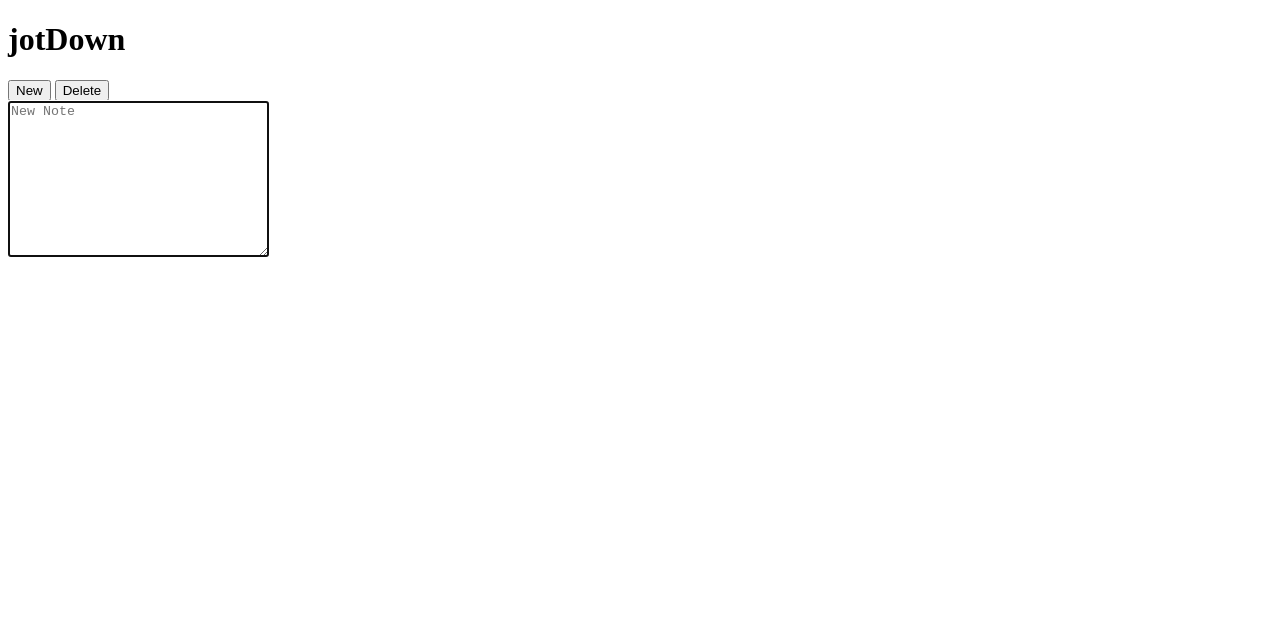
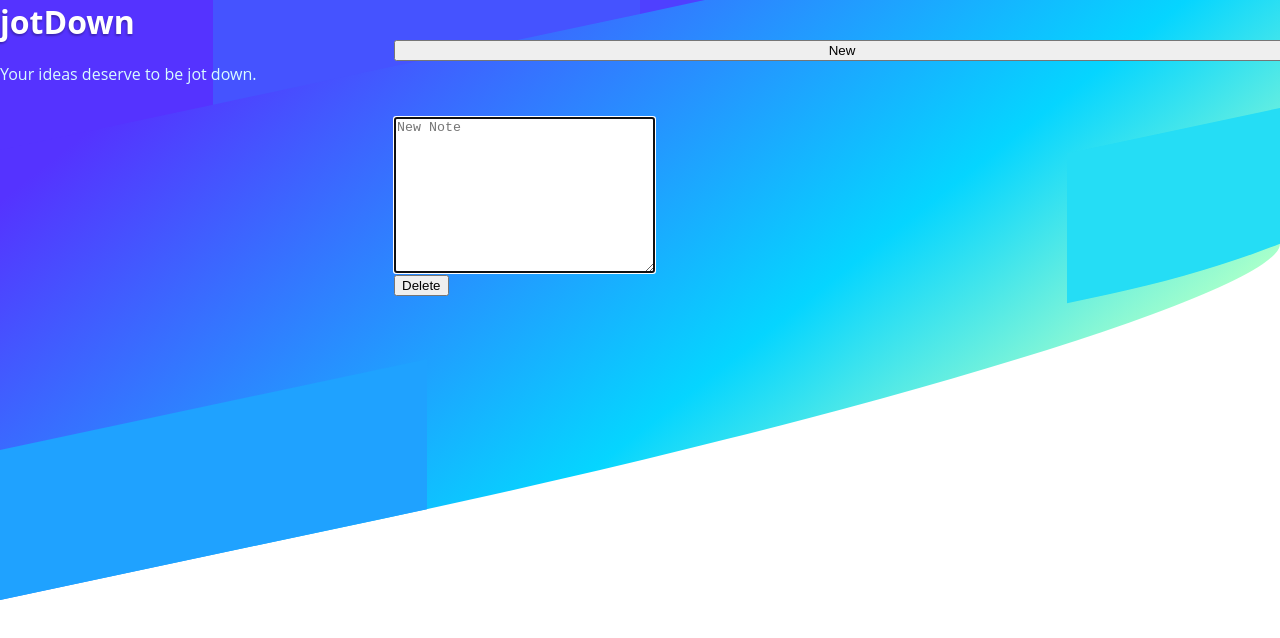
Before and after one commit to scottpiercew/jotDown, a website: page views/index.html in a window 1280 px wide. Drawn offline with Linux system fonts and the light colour scheme.

Commit message:
layout with background

```diff
--- a/public/javascripts/main.js
+++ b/public/javascripts/main.js
@@ -7,6 +7,7 @@ function init() {
     const note = document.createElement("div");
     const utc = window.localStorage.key(i);
     note.innerText = noteTitle(window.localStorage.getItem(utc));
+    note.classList.add("note");
     note.setAttribute("data-name", utc);
     notesList.appendChild(note);
   }
@@ -58,6 +59,7 @@ function noteTitle(char) {
 
 function newNote() {
   noteEditor.value = "";
+  noteEditor.focus();
 }
 
 function deleteNote() {
--- a/public/stylesheets/main.css
+++ b/public/stylesheets/main.css
@@ -0,0 +1,113 @@
+* {
+  box-sizing: border-box;
+}
+body {
+  font-family: Camphor, Open Sans, Segoe UI, sans-serif;
+  font-style: normal;
+  -webkit-font-smoothing: antialiased;
+  margin: 0;
+}
+#background__container {
+  position: relative;
+  height: 600px;
+  overflow: hidden;
+  z-index: -1;
+}
+.background__trapezoid {
+  position: absolute;
+  z-index: -1;
+  width: 100%;
+  height: 100%;
+  background: linear-gradient(150deg, #53f 15%, #05d5ff 70%, #a6ffcb 94%);
+  transform: skewY(-12deg);
+  transform-origin: top left;
+  border-bottom-right-radius: 70% 14%;
+}
+.background__trapezoid span {
+  height: 150px;
+  position: absolute;
+  background: blue;
+}
+.background__trapezoid :first-child {
+  width: 33.33333%;
+  left: -16.66666%;
+  background: #53f;
+}
+.background__trapezoid :nth-child(2) {
+  width: 33.33333%;
+  top: 0;
+  left: 16.66666%;
+  right: auto;
+  background: #4553ff;
+}
+.background__trapezoid :nth-child(3) {
+  width: 48%;
+  left: 49.99999%;
+  bottom: auto;
+  background: #4f40ff;
+  border-bottom-right-radius: 100% 18%;
+}
+.background__trapezoid :nth-child(4) {
+  width: 33.33333%;
+  top: 380px;
+  right: -16.66666%;
+  background: #25ddf5;
+  border-bottom-right-radius: 90%;
+}
+.background__trapezoid :nth-child(5) {
+  width: 33.33333%;
+  bottom: 0;
+  background: #1fa2ff;
+}
+.list-group {
+  line-height: 3em;
+  font-size: 1.5em;
+  margin-left: 3em;
+}
+
+#intro__container h1 {
+  position: relative;
+  color: #fff;
+  margin: 0;
+  text-shadow: -2px 2px 2px rgba(0, 0, 0, 0.1), 0px 2px 2px rgba(0, 0, 0, 0.2);
+}
+
+#intro__container p {
+  max-width: 500px;
+  margin-top: 20px;
+  color: #d9fcff;
+}
+#content__container {
+  display: grid;
+  grid-template-columns: 30% 70%;
+  grid-template-rows: auto;
+  column-gap: 10px;
+  row-gap: 1em;
+  align-items: center;
+}
+#intro__container {
+  grid-column: 1 / 2;
+  grid-row: 1;
+}
+#newBtn {
+  grid-column: 2 / 3;
+  grid-row: 1;
+}
+#notesList {
+  grid-column: 1 / 2;
+  grid-row: 2 / 3;
+}
+#editor__container {
+  grid-column: 2 / 3;
+  grid-row: 2;
+}
+#noteEditor {
+  display: block;
+}
+.note {
+  height: 3em;
+  background-color: #fff;
+  margin: 2px;
+  padding: 6px;
+  opacity: .7;
+}
--- a/views/index.html
+++ b/views/index.html
@@ -8,12 +8,23 @@
     <link rel="stylesheet" type="text/css" href="/stylesheets/main.css" />
   </head>
   <body>
+    <div id="background__container">
+        <div class="background__trapezoid">
+            <span></span>
+            <span></span>
+            <span></span>
+            <span></span>
+            <span></span>
+          </div>
+    <main id="content__container">
+        <div id="intro__container">
             <h1>jotDown</h1>
-    <div>
+            <p>Your ideas deserve to be jot down.</p>
+        </div>
         <button type="button" id="newBtn">New</button>
-      <button type="button" id="deleteBtn">Delete</button>
         <div id="notesList"></div>
-    </div>
+        <div id="editor__container">
+
           <textarea
           name="noteEditor"
           id="noteEditor"
@@ -22,6 +33,13 @@
           placeholder="New Note"
           autofocus
           ></textarea>
+          <button type="button" id="deleteBtn">Delete</button>
+      </div>
+    </main>
+    <footer>
+
+    </footer>
+  </div>
   </body>
   <script src="/javascripts/main.js"></script>
 </html>
```
Also changed, not shown: README.md. Lines whose indentation alone changed are shown as unchanged.
